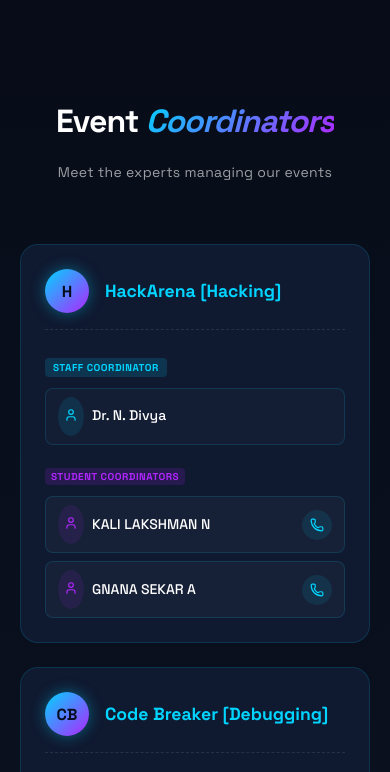
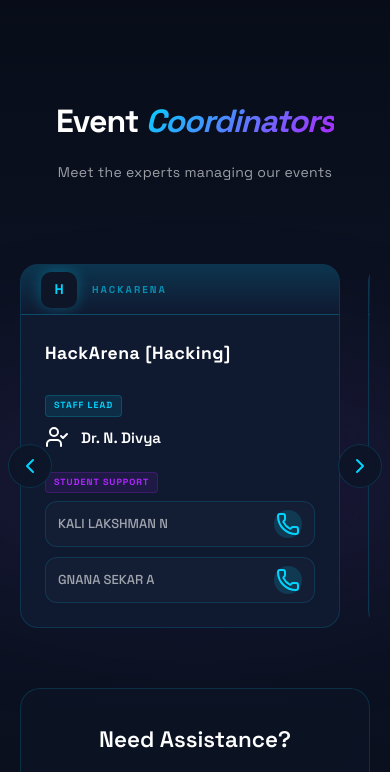
Before and after one commit to mcamcetevents/wala26, a plain HTML site: page index.html in a window 390 px wide. Shown: the part 2955-3727 px from the top of the page. Drawn offline with nearby package versions, Linux system fonts and the light colour scheme.

Commit message:
Updated code

```diff
--- a/css/style.css
+++ b/css/style.css
@@ -1057,83 +1057,212 @@
     background: radial-gradient(circle at 50% 50%, rgba(176, 38, 255, 0.05) 0%, transparent 70%);
 }
 
-.coordinators-grid {
-    display: grid;
-    grid-template-columns: repeat(auto-fit, minmax(260px, 1fr));
-    gap: 24px;
-    margin-bottom: 60px;
-}
-
-/* Coordinator Card — testimonial style */
-.coord-card {
+.coordinators-carousel-wrapper {
+    position: relative;
+    display: flex;
+    align-items: center;
+    width: 100%;
+}
+
+.coordinators-grid.carousel-track {
+    display: flex;
+    overflow-x: auto;
+    scroll-behavior: smooth;
+    gap: 28px;
+    padding: 20px 4px 60px;
+    width: 100%;
+    -ms-overflow-style: none;
+    scrollbar-width: none;
+    scroll-snap-type: x mandatory;
+}
+
+.coordinators-grid.carousel-track::-webkit-scrollbar {
+    display: none;
+}
+
+/* Coordinator Card — advanced style updated for carousel */
+.coord-card.advanced-style {
+    min-width: 320px;
+    flex: 0 0 auto;
+    scroll-snap-align: start;
+    display: flex;
+    flex-direction: row;
+    padding: 0;
+    gap: 0;
+    min-height: 220px;
+    border: 1px solid var(--glass-border);
+    transition: all 0.5s cubic-bezier(0.4, 0, 0.2, 1);
     background: var(--bg-card);
-    border: 1px solid var(--glass-border);
     border-radius: 18px;
+    overflow: hidden;
+}
+
+.coord-card.advanced-style:hover {
+    border-color: var(--color-primary);
+    box-shadow: 0 0 30px rgba(0, 212, 255, 0.2);
+}
+
+.coord-side-panel {
+    width: 60px;
+    background: linear-gradient(to bottom, var(--color-primary-dim), transparent);
+    display: flex;
+    flex-direction: column;
+    align-items: center;
+    padding-top: 20px;
+    border-right: 1px solid var(--glass-border);
+    position: relative;
+    overflow: hidden;
+}
+
+.coord-avatar-float {
+    width: 36px;
+    height: 36px;
+    border-radius: 10px;
+    background: var(--bg-surface);
+    color: var(--color-primary);
+    display: flex;
+    align-items: center;
+    justify-content: center;
+    font-weight: 800;
+    font-size: 14px;
+    box-shadow: 0 0 15px rgba(0, 212, 255, 0.3);
+    z-index: 2;
+}
+
+.coord-event-tag {
+    writing-mode: vertical-rl;
+    text-transform: uppercase;
+    font-size: 10px;
+    font-weight: 700;
+    letter-spacing: 2px;
+    color: var(--color-primary);
+    opacity: 0.6;
+    margin-top: 20px;
+    transform: rotate(180deg);
+}
+
+.coord-main-content {
+    flex: 1;
     padding: 24px;
+    display: flex;
+    flex-direction: column;
+    gap: 20px;
+}
+
+.event-display-name {
+    font-size: 1.1rem;
+    font-weight: 700;
+    color: #fff;
+    margin: 0;
+    letter-spacing: 0.5px;
+}
+
+.coord-details-wrapper {
     display: flex;
     flex-direction: column;
     gap: 16px;
-    transition: var(--transition);
-    backdrop-filter: blur(10px);
-    position: relative;
-    overflow: hidden;
-}
-
-.coord-card::before {
-    content: '';
-    position: absolute;
-    top: 0;
-    left: 0;
-    right: 0;
-    height: 2px;
-    background: var(--gradient-primary);
-    opacity: 0;
-    transition: opacity 0.4s ease;
-}
-
-.coord-card:hover {
-    border-color: rgba(176, 38, 255, 0.4);
-    transform: translateY(-4px);
-    box-shadow: 0 15px 40px rgba(0, 0, 0, 0.5), 0 0 20px rgba(176, 38, 255, 0.1);
-}
-
-.coord-card:hover::before {
-    opacity: 1;
-}
-
-.coord-avatar {
-    width: 44px;
-    height: 44px;
-    border-radius: 50%;
-    background: var(--gradient-primary);
-    display: flex;
-    align-items: center;
-    justify-content: center;
-    font-weight: 700;
-    font-size: 16px;
-    color: #050d1f;
-    flex-shrink: 0;
-    box-shadow: 0 0 15px var(--color-primary-glow);
-}
-
-.coord-info {
-    width: 100%;
-}
-
-.coord-event {
-    font-size: 11px;
-    color: var(--color-primary);
-    font-weight: 600;
+}
+
+.role-badge {
+    display: inline-block;
+    font-size: 9px;
+    font-weight: 800;
     text-transform: uppercase;
-    letter-spacing: 0.8px;
-    margin-bottom: 4px;
-}
-
-.coord-info h4 {
-    font-size: 1rem;
+    padding: 2px 8px;
+    border-radius: 4px;
+    letter-spacing: 1px;
+    margin-bottom: 8px;
+}
+
+.role-badge.staff {
+    background: rgba(0, 212, 255, 0.1);
+    color: var(--color-primary);
+    border: 1px solid rgba(0, 212, 255, 0.2);
+}
+
+.role-badge.student {
+    background: rgba(176, 38, 255, 0.1);
+    color: var(--color-accent);
+    border: 1px solid rgba(176, 38, 255, 0.2);
+}
+
+.person-row {
+    display: flex;
+    align-items: center;
+    gap: 12px;
+}
+
+.person-row i {
+    color: var(--color-primary);
+    width: 18px;
+    height: 18px;
+}
+
+.person-name {
+    font-size: 15px;
     font-weight: 600;
     color: var(--text-main);
-    margin-bottom: 6px;
+}
+
+.student-list {
+    display: grid;
+    gap: 10px;
+}
+
+.student-entry {
+    display: flex;
+    align-items: center;
+    justify-content: space-between;
+    background: rgba(255, 255, 255, 0.02);
+    padding: 8px 12px;
+    border-radius: 12px;
+    border: 1px solid var(--glass-border);
+}
+
+.student-name-small {
+    font-size: 13px;
+    font-weight: 500;
+    color: var(--text-muted);
+}
+
+.contact-btn-mini {
+    width: 28px;
+    height: 28px;
+    border-radius: 50%;
+    background: var(--color-primary-dim);
+    color: var(--color-primary);
+    display: flex;
+    align-items: center;
+    justify-content: center;
+    transition: all 0.3s ease;
+}
+
+.contact-btn-mini:hover {
+    background: var(--color-primary);
+    color: #000;
+    transform: scale(1.1);
+}
+
+@media (max-width: 480px) {
+    .coord-card.advanced-style {
+        flex-direction: column;
+    }
+
+    .coord-side-panel {
+        width: 100%;
+        height: 50px;
+        flex-direction: row;
+        padding: 0 20px;
+        border-right: none;
+        border-bottom: 1px solid var(--glass-border);
+    }
+
+    .coord-event-tag {
+        writing-mode: horizontal-tb;
+        margin-top: 0;
+        margin-left: 15px;
+        transform: none;
+    }
 }
 
 /* About Section */
--- a/index.html
+++ b/index.html
@@ -219,8 +219,16 @@
                 <p class="section-subtitle">Meet the experts managing our events</p>
             </div>
 
-            <div class="coordinators-grid" id="coordinators-grid">
-                <!-- Coordinators populated by JavaScript -->
+            <div class="coordinators-carousel-wrapper">
+                <button class="carousel-btn prev-btn" id="prev-coord-btn" aria-label="Previous coordinators">
+                    <i data-lucide="chevron-left"></i>
+                </button>
+                <div class="coordinators-grid carousel-track" id="coordinators-grid">
+                    <!-- Coordinators populated by JavaScript -->
+                </div>
+                <button class="carousel-btn next-btn" id="next-coord-btn" aria-label="Next coordinators">
+                    <i data-lucide="chevron-right"></i>
+                </button>
             </div>
 
             <div class="assistance-box">
--- a/js/script.js
+++ b/js/script.js
@@ -8,13 +8,13 @@
         iconType: 'shield',
         img: 'images/event1.png',
         prelims: [
-            'Written test: 30 Questions',
+            'Written test: 20 Questions',
             'Time limit: 30 minutes',
             'Top 8 teams qualify'
         ],
         finals: [
-            'Real-time tools provided',
-            'Solve 5 problems',
+            'Real-time tools provided(Linux)',
+            'Find the CTF flag',
             'Duration: 1 hour'
         ],
         participation: 'Max 3 members per team',
@@ -82,12 +82,12 @@
         iconType: 'brain',
         img: 'images/event4.png',
         prelims: [
-            'Written test on CS basics',
+            'Online test on CS basics(30 questions)',
             '30 minutes',
             'Top 5 teams qualify'
         ],
         finals: [
-            'Rapid-fire buzzer quiz (10 questions)',
+            'Rapid-fire buzzer quiz (15 questions)',
             '30 minutes'
         ],
         participation: 'Max 3 members per team',
@@ -99,10 +99,10 @@
         registrationLink: 'https://forms.gle/dL4N47GWmYy3iBS68'
     },
     {
-        title: 'Tech Reel Challenge [AI Movie Making]',
+        title: 'Tech Reel Challenge [AI Video Making]',
         category: 'TECHNICAL',
-        subCategory: 'AI MOVIE MAKING',
-        tagline: 'Movie directing is a perfect refuge for the mediocre',
+        subCategory: 'AI VIDEO MAKING',
+        tagline: 'Video directing is a perfect refuge for the mediocre',
         iconType: 'clapperboard',
         img: 'images/event5.png',
         prelims: [
@@ -427,46 +427,59 @@
     grid.innerHTML = facultyCoordinators.map((coord, i) => {
         const initials = coord.event.split(' ').map(n => n[0].replace(/[^a-zA-Z]/g, '')).filter(Boolean).slice(0, 2).join('').toUpperCase();
         return `
-        <div class="coord-card">
-            <div style="display: flex; align-items: center; gap: 16px; border-bottom: 1px dashed rgba(255,255,255,0.1); padding-bottom: 16px; margin-bottom: 6px; width: 100%;">
-                <div class="coord-avatar">${initials}</div>
-                <h4 style="font-size: 1.1rem; color: var(--color-primary); margin: 0; line-height: 1.3;">${coord.event}</h4>
+        <div class="coord-card advanced-style">
+            <div class="coord-side-panel">
+                <div class="coord-avatar-float">${initials}</div>
+                <div class="coord-event-tag">${coord.event.split(' [')[0]}</div>
             </div>
 
-            <div class="coord-info" style="width: 100%;">
-                <div style="margin-bottom: 16px;">
-                    <span style="font-size: 10px; font-weight: 700; background: var(--color-primary-dim); color: var(--color-primary); padding: 3px 8px; border-radius: 4px; letter-spacing: 0.5px;">STAFF COORDINATOR</span>
-                    <div style="margin-top: 8px; display: flex; align-items: center; gap: 8px; background: rgba(255,255,255,0.02); padding: 8px 12px; border-radius: 8px; border: 1px solid var(--glass-border);">
-                         <div style="background: rgba(0, 212, 255, 0.1); padding: 6px; border-radius: 50%;">
-                            <i data-lucide="user" style="width: 14px; height: 14px; color: var(--color-primary);"></i>
-                        </div>
-                        <span style="font-size: 14px; font-weight: 500; color: var(--text-main);">${coord.staff}</span>
-                    </div>
+            <div class="coord-main-content">
+                <div class="coord-section-label">
+                    <h4 class="event-display-name">${coord.event}</h4>
                 </div>
 
-                <div>
-                    <span style="font-size: 10px; font-weight: 700; background: rgba(176, 38, 255, 0.15); color: var(--color-accent); padding: 2px 6px; border-radius: 4px; letter-spacing: 0.5px;">STUDENT COORDINATORS</span>
-                    <div style="margin-top: 8px; display: flex; flex-direction: column; gap: 8px;">
-                        ${coord.students.map(s => `
-                            <div style="display: flex; align-items: center; justify-content: space-between; background: rgba(255,255,255,0.03); padding: 8px 12px; border-radius: 8px; border: 1px solid var(--glass-border);">
-                                <div style="display: flex; align-items: center; gap: 8px;">
-                                    <div style="background: rgba(176, 38, 255, 0.1); padding: 6px; border-radius: 50%;">
-                                        <i data-lucide="user" style="width: 14px; height: 14px; color: var(--color-accent);"></i>
-                                    </div>
-                                    <span style="font-size: 14px; color: var(--text-main); font-weight: 500;">${s.name}</span>
+                <div class="coord-details-wrapper">
+                    <div class="staff-block">
+                        <span class="role-badge staff">Staff Lead</span>
+                        <div class="person-row">
+                            <i data-lucide="user-check"></i>
+                            <span class="person-name">${coord.staff}</span>
+                        </div>
+                    </div>
+
+                    <div class="student-block">
+                        <span class="role-badge student">Student Support</span>
+                        <div class="student-list">
+                            ${coord.students.map(s => `
+                                <div class="student-entry">
+                                    <span class="student-name-small">${s.name}</span>
+                                    <a href="tel:${s.phone}" class="contact-btn-mini">
+                                        <i data-lucide="phone"></i>
+                                    </a>
                                 </div>
-                                <a href="tel:${s.phone}" style="background: rgba(0, 212, 255, 0.1); padding: 8px; border-radius: 50%; cursor: pointer; transition: all 0.3s ease; display: flex; align-items: center; justify-content: center;" onmouseover="this.style.background='rgba(0, 212, 255, 0.2)'; this.style.transform='scale(1.05)';" onmouseout="this.style.background='rgba(0, 212, 255, 0.1)'; this.style.transform='scale(1)';">
-                                    <i data-lucide="phone" style="width: 14px; height: 14px; color: var(--color-primary);"></i>
-                                </a>
-                            </div>
-                        `).join('')}
+                            `).join('')}
+                        </div>
                     </div>
                 </div>
             </div>
         </div>
         `;
     }).join('');
+
     lucide.createIcons();
+
+    const gridRef = document.getElementById('coordinators-grid');
+    const nextBtn = document.getElementById('next-coord-btn');
+    const prevBtn = document.getElementById('prev-coord-btn');
+
+    if (nextBtn && prevBtn && gridRef) {
+        nextBtn.addEventListener('click', () => {
+            gridRef.scrollBy({ left: 348, behavior: 'smooth' });
+        });
+        prevBtn.addEventListener('click', () => {
+            gridRef.scrollBy({ left: -348, behavior: 'smooth' });
+        });
+    }
 }
 
 // Render Assistance Links
```
